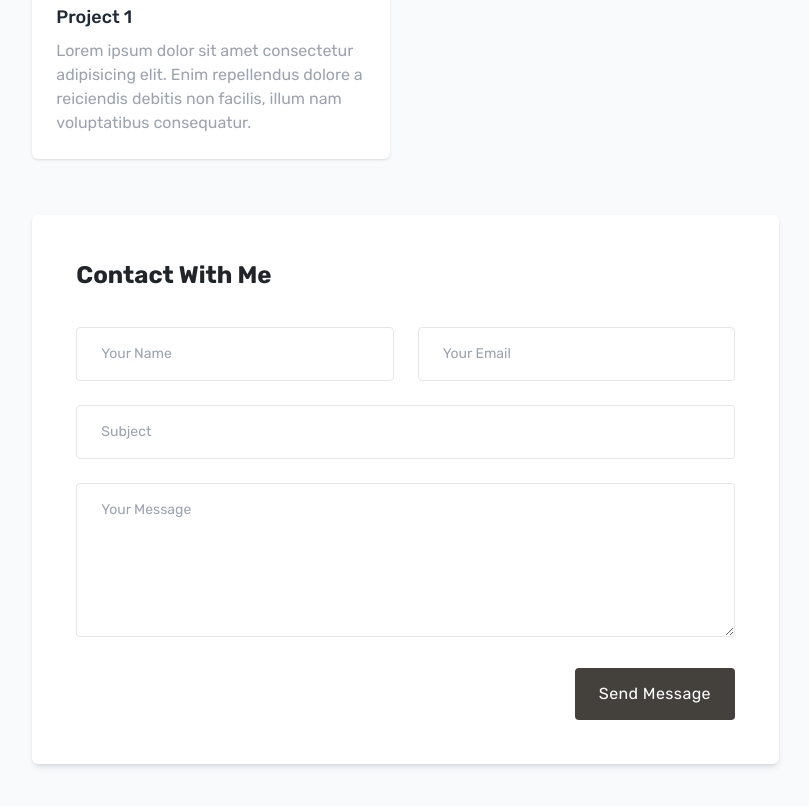
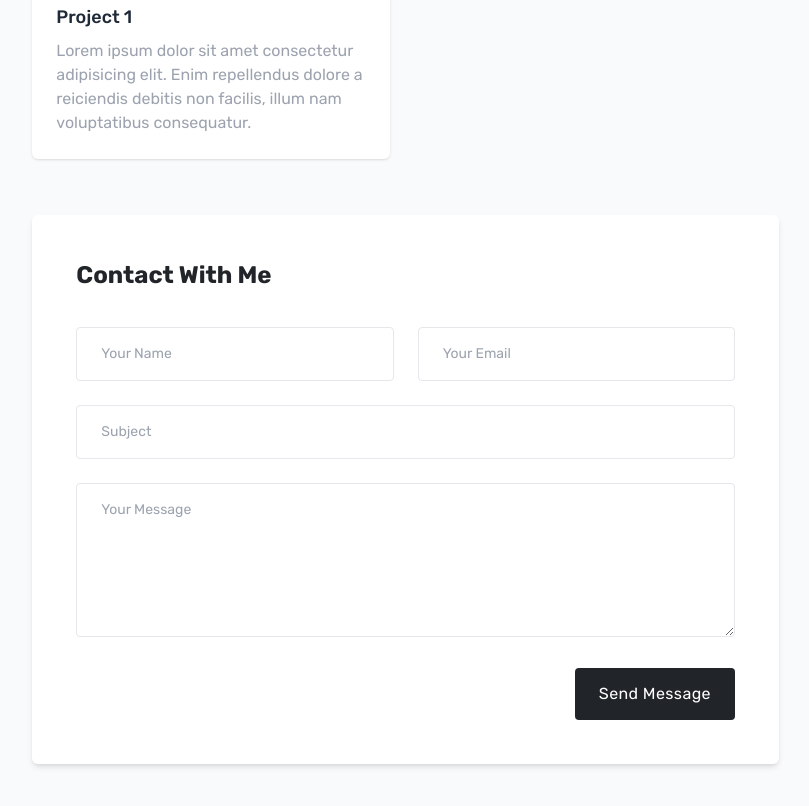
Before and after one commit to riad960/My-portfolio, a website: page index.html in a window 1280 px wide. Shown: the part 3453-4259 px from the top of the page, without its empty margins (437-1246 px from the left). Drawn offline with Linux system fonts and the light colour scheme.

Commit message:
send msg btn

```diff
--- a/index.html
+++ b/index.html
@@ -14,9 +14,7 @@
     </style>
   </head>
   <body>
-    <main
-      class="min-h-screen relative bg-gray-50 pb-10 container overflow-hidden"
-    >
+    <main class="min-h-screen relative bg-gray-50 pb-10 container">
       <!-- cover photo section  -->
       <div class="h-60 w-full">
         <img
@@ -910,7 +908,7 @@
                         <input
                           type="submit"
                           value="Send Message"
-                          class="rounded bg-stone-700 text-center border-0 py-3 px-6 text-white leading-7 tracking-wide hover:bg-stone-900 cursor-pointer"
+                          class="rounded bg-[#212428] text-center border-0 py-3 px-6 text-white leading-7 tracking-wide hover:bg-stone-900 cursor-pointer"
                         />
                       </div>
                     </div>
```
